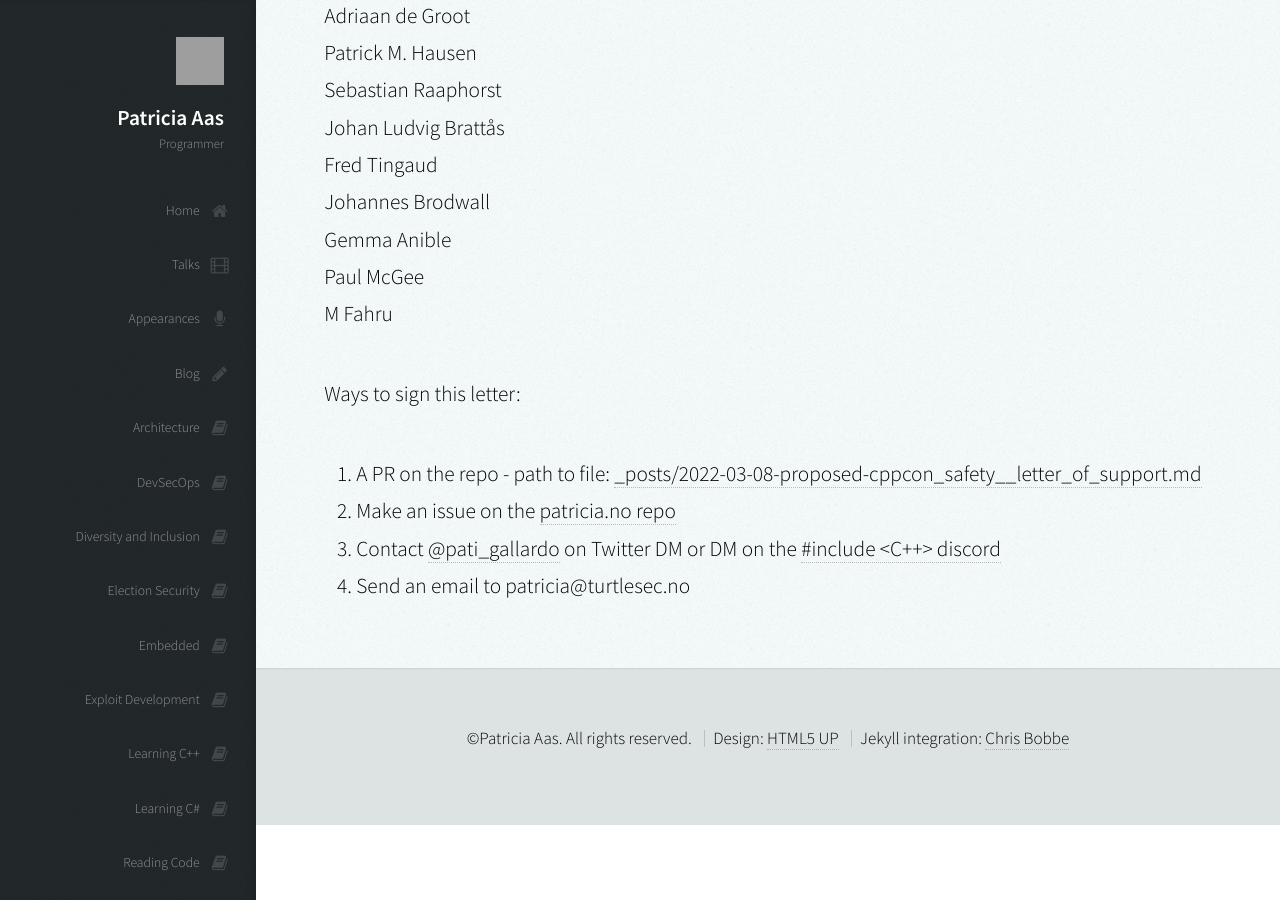
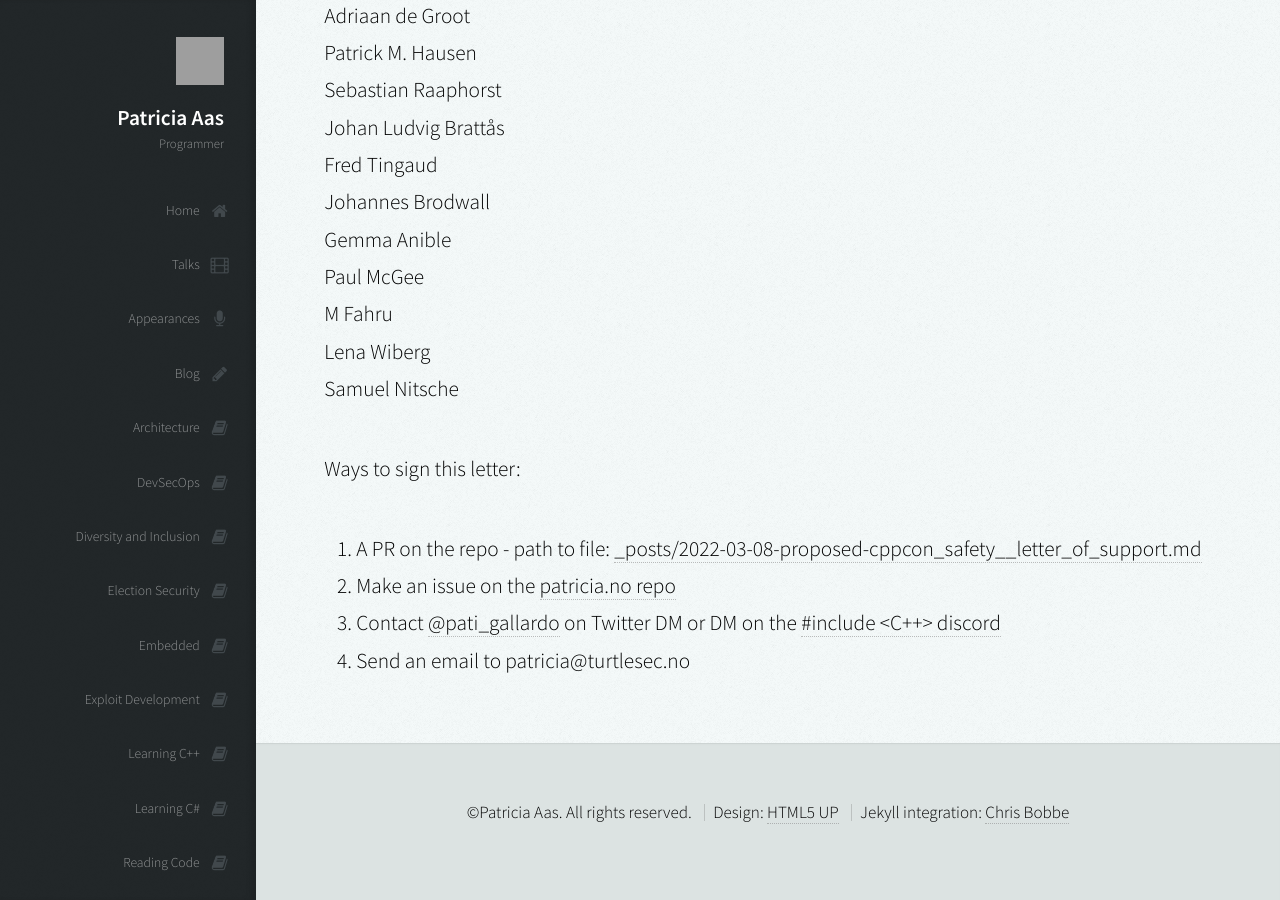
Before and after one commit to patricia-gallardo/patricia-gallardo.github.io, a Jekyll site: the page built from _posts/2022-03-08-proposed-cppcon_safety__letter_of_support.md, in a window 1280 px wide and 900 px high, scrolled down 8061 px. Built offline with Jekyll 4.4.1, drawn with Linux system fonts in a browser that asks for light colours; nearby versions of some CDN libraries; grey boxes are pictures that could not be loaded.

Commit message:
Update 2022-03-08-proposed-cppcon_safety__letter_of_support.md

```diff
--- a/_posts/2022-03-08-proposed-cppcon_safety__letter_of_support.md
+++ b/_posts/2022-03-08-proposed-cppcon_safety__letter_of_support.md
@@ -223,6 +223,8 @@ Johannes Brodwall <br>
 Gemma Anible <br>
 Paul McGee <br>
 M Fahru <br>
+Lena Wiberg <br>
+Samuel Nitsche <br>
 
 
 Ways to sign this letter:
```
